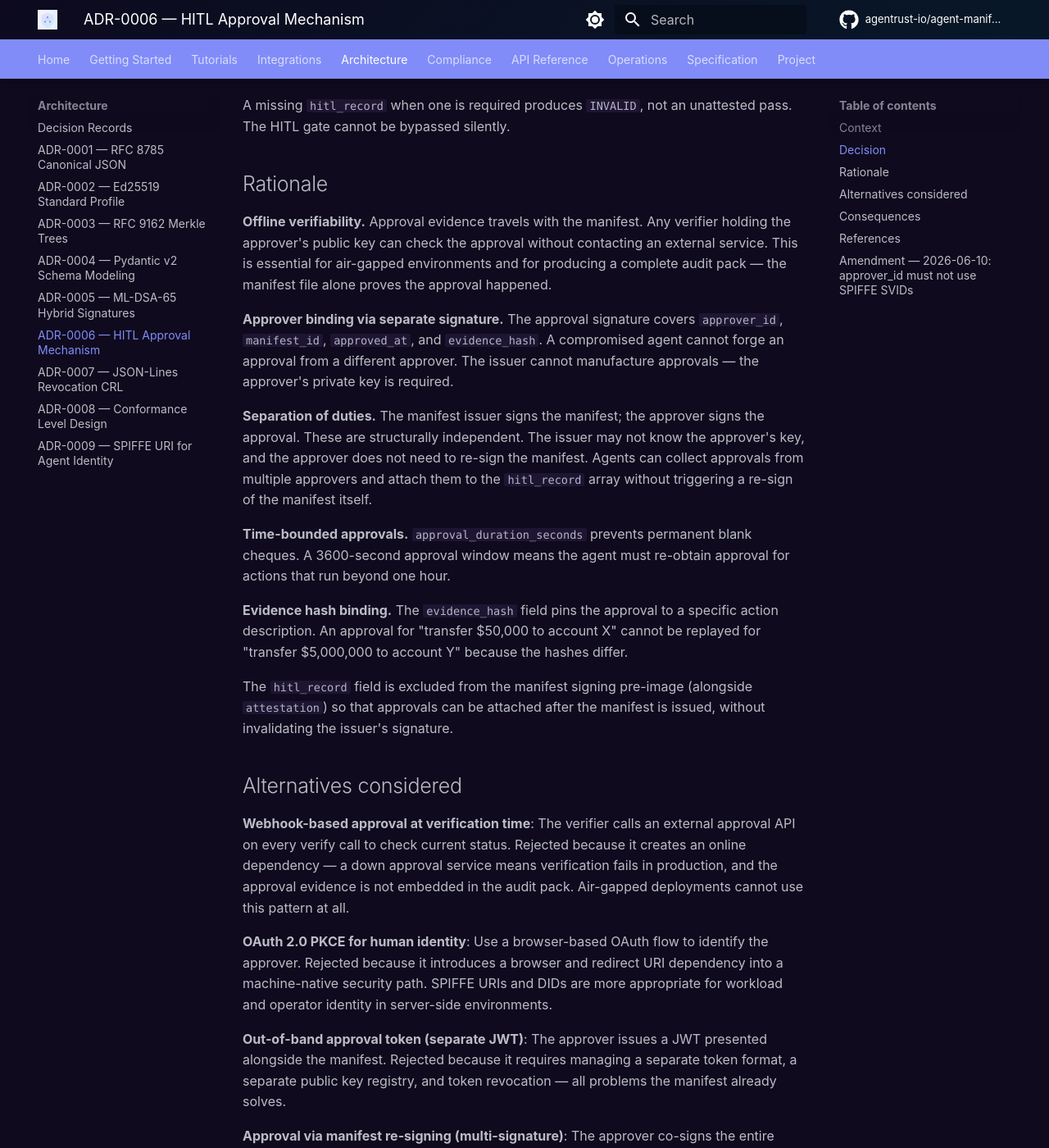
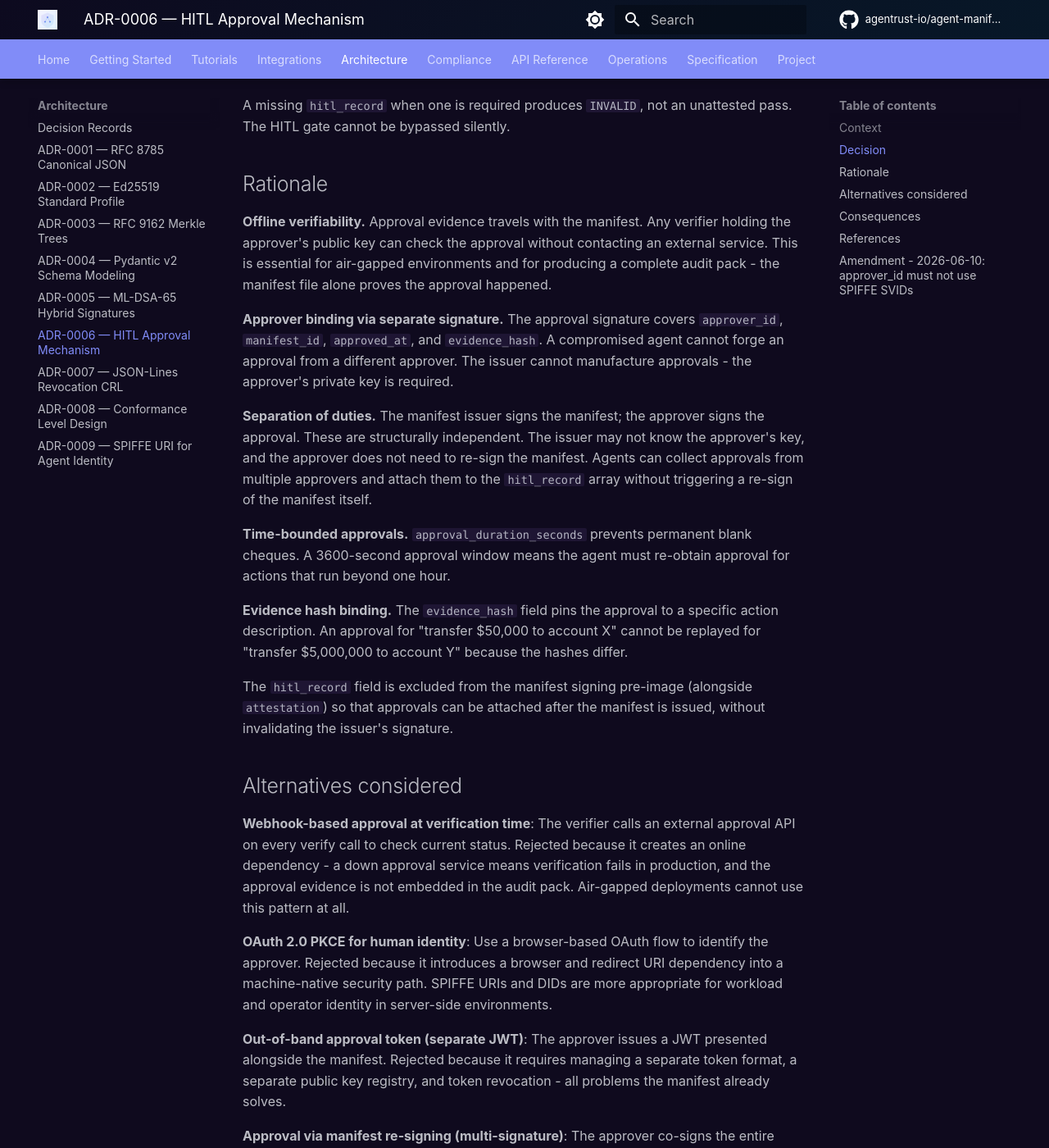
Before and after one commit to agentrust-io/agent-manifest, an MkDocs documentation site: the page built from docs/adr/0006-hitl-approval-mechanism.md, in a window 1280 px wide and 1400 px high, scrolled down 1120 px. Shown: the whole window at 82% size. Built offline with MkDocs 1.6.1 and Material for MkDocs 9.7.7, drawn with Linux system fonts in a browser that asks for light colours; some web fonts are replaced; comment, search, counter and statistics services are not loaded; some of the changed text lies outside the part shown.

Commit message:
docs: remove em dashes

```diff
--- a/docs/adr/0006-hitl-approval-mechanism.md
+++ b/docs/adr/0006-hitl-approval-mechanism.md
@@ -17,7 +17,7 @@ The manifest needs a mechanism to record this approval in a tamper-evident, veri
 
 ## Decision
 
-Embed a **`hitl_record`** field directly in the manifest JSON. The record contains one or more approval entries, each with the following fields: `approver_id` (human-attributable identity — see Amendment below), `approved_at` (ISO 8601 timestamp), `evidence_hash` (SHA-256 of the canonical form of the action being approved), `approval_duration_seconds` (validity window), and `revocation_signature` (Ed25519 signature by the approver over the canonical approval fields).
+Embed a **`hitl_record`** field directly in the manifest JSON. The record contains one or more approval entries, each with the following fields: `approver_id` (human-attributable identity  -  see Amendment below), `approved_at` (ISO 8601 timestamp), `evidence_hash` (SHA-256 of the canonical form of the action being approved), `approval_duration_seconds` (validity window), and `revocation_signature` (Ed25519 signature by the approver over the canonical approval fields).
 
 The approval record is **signed by the approver's key**, not the manifest issuer's key.
 
@@ -31,9 +31,9 @@ A missing `hitl_record` when one is required produces `INVALID`, not an unattest
 
 ## Rationale
 
-**Offline verifiability.** Approval evidence travels with the manifest. Any verifier holding the approver's public key can check the approval without contacting an external service. This is essential for air-gapped environments and for producing a complete audit pack — the manifest file alone proves the approval happened.
+**Offline verifiability.** Approval evidence travels with the manifest. Any verifier holding the approver's public key can check the approval without contacting an external service. This is essential for air-gapped environments and for producing a complete audit pack  -  the manifest file alone proves the approval happened.
 
-**Approver binding via separate signature.** The approval signature covers `approver_id`, `manifest_id`, `approved_at`, and `evidence_hash`. A compromised agent cannot forge an approval from a different approver. The issuer cannot manufacture approvals — the approver's private key is required.
+**Approver binding via separate signature.** The approval signature covers `approver_id`, `manifest_id`, `approved_at`, and `evidence_hash`. A compromised agent cannot forge an approval from a different approver. The issuer cannot manufacture approvals  -  the approver's private key is required.
 
 **Separation of duties.** The manifest issuer signs the manifest; the approver signs the approval. These are structurally independent. The issuer may not know the approver's key, and the approver does not need to re-sign the manifest. Agents can collect approvals from multiple approvers and attach them to the `hitl_record` array without triggering a re-sign of the manifest itself.
 
@@ -45,11 +45,11 @@ The `hitl_record` field is excluded from the manifest signing pre-image (alongsi
 
 ## Alternatives considered
 
-**Webhook-based approval at verification time**: The verifier calls an external approval API on every verify call to check current status. Rejected because it creates an online dependency — a down approval service means verification fails in production, and the approval evidence is not embedded in the audit pack. Air-gapped deployments cannot use this pattern at all.
+**Webhook-based approval at verification time**: The verifier calls an external approval API on every verify call to check current status. Rejected because it creates an online dependency  -  a down approval service means verification fails in production, and the approval evidence is not embedded in the audit pack. Air-gapped deployments cannot use this pattern at all.
 
 **OAuth 2.0 PKCE for human identity**: Use a browser-based OAuth flow to identify the approver. Rejected because it introduces a browser and redirect URI dependency into a machine-native security path. SPIFFE URIs and DIDs are more appropriate for workload and operator identity in server-side environments.
 
-**Out-of-band approval token (separate JWT)**: The approver issues a JWT presented alongside the manifest. Rejected because it requires managing a separate token format, a separate public key registry, and token revocation — all problems the manifest already solves.
+**Out-of-band approval token (separate JWT)**: The approver issues a JWT presented alongside the manifest. Rejected because it requires managing a separate token format, a separate public key registry, and token revocation  -  all problems the manifest already solves.
 
 **Approval via manifest re-signing (multi-signature)**: The approver co-signs the entire manifest. Rejected because it requires the approver to participate in a multi-party signing protocol or hold the issuer key material, which creates key custody problems and breaks the separation of duties rationale.
 
@@ -64,12 +64,12 @@ The `hitl_record` field is excluded from the manifest signing pre-image (alongsi
 
 - EU AI Act Article 14: Human oversight requirements
 - Spec Section 3.5: HITL approval record schema and verification semantics
-- [FIDO2 / WebAuthn](https://fidoalliance.org/fido2/) — recommended backing for approver keys
-- ADR-0009: SPIFFE URIs as the canonical identity format for machine workload identity (`agent_id`, `issuer`) — does not apply to `approver_id`
+- [FIDO2 / WebAuthn](https://fidoalliance.org/fido2/)  -  recommended backing for approver keys
+- ADR-0009: SPIFFE URIs as the canonical identity format for machine workload identity (`agent_id`, `issuer`)  -  does not apply to `approver_id`
 
 ---
 
-## Amendment — 2026-06-10: `approver_id` must not use SPIFFE SVIDs
+## Amendment  -  2026-06-10: `approver_id` must not use SPIFFE SVIDs
 
 **Resolved by:** issue #40
 
```
